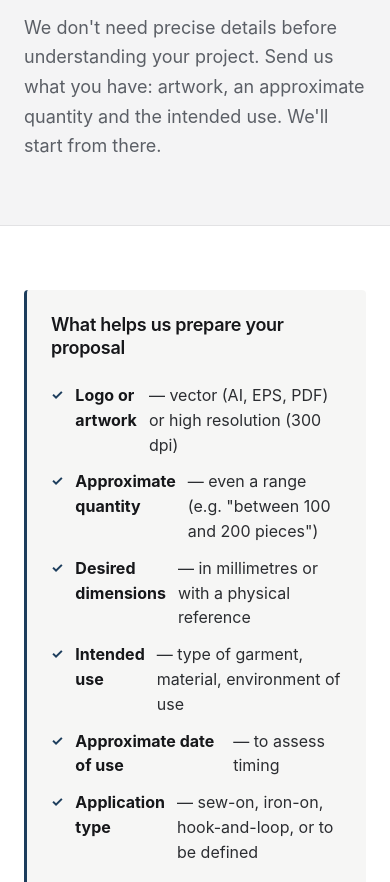
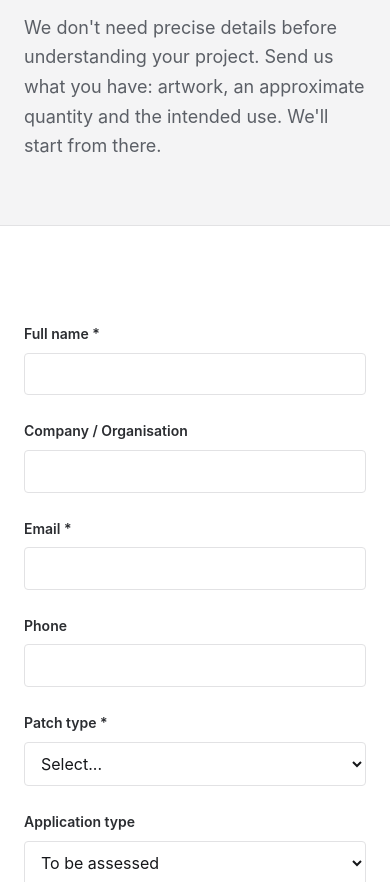
Before and after one commit to legolassns/patchlab-site, a plain HTML site: page quote/index.html in a window 390 px wide. Shown: the part 218-1100 px from the top of the page. Drawn offline with Linux system fonts and the light colour scheme.

Commit message:
feat(mobile): put hero CTA and quote form ahead of photo and checklist
On viewports up to 780px:
- hero photo follows H1, CTA and hero-points instead of preceding them,
  and the hero top padding drops from 96px to 48px. Applies to the four
  homes and to the eight product pages that use the hero with a photo.
- quote pages (IT/EN/FR/ES) show the form before the checklist. Only the
  visual order changes (flex order on <main>); the DOM is untouched, and
  the reordered intro section has no focusable elements, so tab order
  still matches what is on screen.

Desktop layout is unchanged from 781px up. No changes to URLs, canonical,
hreflang, form fields, main.js events, Plausible snippet or deploy workflow.

Co-Authored-By: Claude Fable 5.2 <noreply@anthropic.com>

```diff
--- a/quote/index.html
+++ b/quote/index.html
@@ -64,7 +64,7 @@
   </div>
 </header>
 
-<main>
+<main class="quote-page">
 
   <!-- ============================================================
        1. HEADER
@@ -80,7 +80,7 @@
   <!-- ============================================================
        2. INTRO — WHAT WE NEED
        ============================================================ -->
-  <section class="content-block">
+  <section class="content-block quote-page-intro">
     <div class="container">
       <div class="content-grid content-grid--top">
         <div class="checklist-panel">
@@ -111,7 +111,7 @@
   <!-- ============================================================
        3. FORM
        ============================================================ -->
-  <section class="content-block">
+  <section class="content-block quote-page-form">
     <div class="container">
       <form class="quote-form" id="quote-form" method="post" action="/api/invia-preventivo.php" novalidate>
 
--- a/style.css
+++ b/style.css
@@ -1967,8 +1967,19 @@ section .eyebrow + h2 { margin-top: var(--space-8); }
 /* --bp-mobile: 780px */
 @media (max-width: 780px) {
   .hero-inner { grid-template-columns: 1fr; }
-  .hero-media { order: -1; }
+  /* La foto hero resta nell'ordine del DOM, cioè dopo H1, CTA e hero-points:
+     su mobile la CTA primaria deve stare nel primo schermo. Il padding
+     superiore ridotto serve allo stesso scopo: su un telefono reale le barre
+     del browser lasciano visibile meno dell'altezza nominale dello schermo. */
+  .hero { padding-top: var(--space-48); }
   .quote-form { grid-template-columns: 1fr; }
+
+  /* Pagine preventivo: su mobile il form precede la checklist. Il DOM non
+     cambia (desktop invariato): cambia solo l'ordine visivo delle sezioni. */
+  .quote-page { display: flex; flex-direction: column; }
+  .quote-page > .quote-page-form { order: 1; }
+  .quote-page > .quote-page-intro { order: 2; }
+  .quote-page > .section-light { order: 3; }
   .riordino-inner { grid-template-columns: 1fr; }
   .riordino-inner .photo-frame { order: -1; }
 
```
Also changed, not shown: es/presupuesto/index.html (+3 -3 lines), fr/devis/index.html (+3 -3 lines), it/preventivo/index.html (+3 -3 lines).
